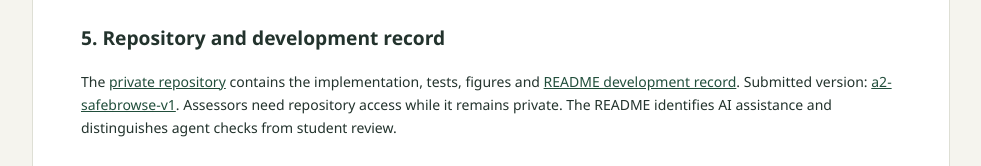
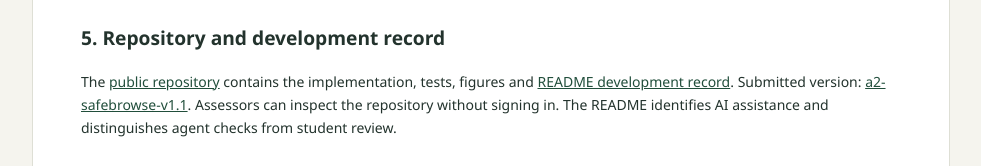
Before and after one commit to thisispossiable/quiet-space-a2, a plain HTML site: page report.html in a window 1280 px wide. Shown: the part 4578-4744 px from the top of the page, without its empty margins (149-1130 px from the left). Drawn offline with Linux system fonts and the light colour scheme.

Commit message:
Update public repository access and submission links
Refresh PDF, Word and printable report; retain the previous submission tag.

Co-authored-by: Copilot <223556219+Copilot@users.noreply.github.com>

```diff
--- a/report.html
+++ b/report.html
@@ -47,7 +47,7 @@ h1,h2{break-after:avoid}p{font-size:10.5pt;orphans:3;widows:3}figure img{max-hei
 <figure><img src="evidence/01-guided-warning.png" alt="Figure 3. Actual guided-warning interface captured during automated verification." /><figcaption>Figure 3. Actual guided-warning interface captured during automated verification.</figcaption></figure>
 <p>The architecture uses fixed signals without probabilities because invented confidence scores would imply unsupported accuracy. Further work should compare matched tasks with participants of varied digital experience, measuring explanations, perceived control and legitimate-task completion alongside decisions. Scenario order would need counterbalancing, and longer-term warning fatigue would require a different study. Real threat detection, browser integration and genuine review remain outside this submission.</p>
 <h2>5. Repository and development record</h2>
-<p>The <a href="https://github.com/thisispossiable/quiet-space-a2">private repository</a> contains the implementation, tests, figures and <a href="https://github.com/thisispossiable/quiet-space-a2/blob/a2-safebrowse-v1/README.md">README development record</a>. Submitted version: <a href="https://github.com/thisispossiable/quiet-space-a2/tree/a2-safebrowse-v1">a2-safebrowse-v1</a>. Assessors need repository access while it remains private. The README identifies AI assistance and distinguishes agent checks from student review.</p>
+<p>The <a href="https://github.com/thisispossiable/quiet-space-a2">public repository</a> contains the implementation, tests, figures and <a href="https://github.com/thisispossiable/quiet-space-a2/blob/a2-safebrowse-v1.1/README.md">README development record</a>. Submitted version: <a href="https://github.com/thisispossiable/quiet-space-a2/tree/a2-safebrowse-v1.1">a2-safebrowse-v1.1</a>. Assessors can inspect the repository without signing in. The README identifies AI assistance and distinguishes agent checks from student review.</p>
 <h2 id="references">References</h2>
 <p>Akhawe, D. and Felt, A.P. (2013) &#x27;Alice in Warningland: A Large-Scale Field Study of Browser Security Warning Effectiveness&#x27;, <em>22nd USENIX Security Symposium</em>, pp. 257-272. Available at: https://www.usenix.org/conference/usenixsecurity13/technical-sessions/presentation/akhawe</p>
 <p>Egelman, S., Cranor, L.F. and Hong, J. (2008) &#x27;You&#x27;ve Been Warned: An Empirical Study of the Effectiveness of Web Browser Phishing Warnings&#x27;, <em>Proceedings of CHI &#x27;08</em>, pp. 1065-1074. https://doi.org/10.1145/1357054.1357219</p>
```
Also changed, not shown: 4 other files.
